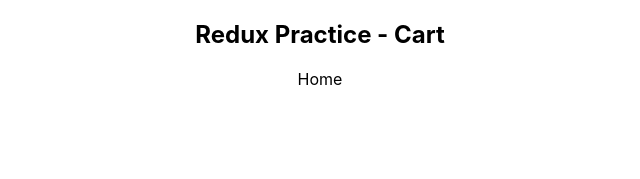
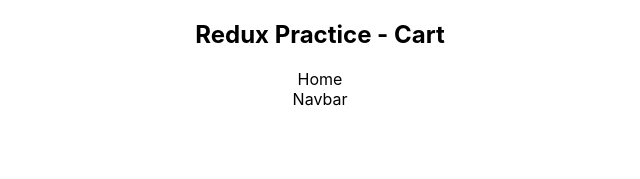
Before and after one commit to devumairazmat/redux-react, a React (Vite) app: page / in a window 1280 px wide. Shown: the top 179 px of the page, without its empty margins (320-960 px from the left). Built offline with nearby package versions, Linux system fonts and the light colour scheme.

Commit message:
Navbar & Nav Container Added

```diff
--- a/src/App.jsx
+++ b/src/App.jsx
@@ -1,10 +1,12 @@
 import "./App.css";
 import HomeContainer from "./container/HomeContainer";
+import NavbarContainer from "./container/NavbarContainer";
 function App() {
   return (
     <div className="App">
       <h2>Redux Practice - Cart</h2>
       <HomeContainer />
+      <NavbarContainer />
     </div>
   );
 }
--- /dev/null
+++ b/src/components/navbar/Navbar.jsx
@@ -0,0 +1,7 @@
+import React from "react";
+
+function Navbar() {
+  return <div>Navbar</div>;
+}
+
+export default Navbar;
--- /dev/null
+++ b/src/container/NavbarContainer.jsx
@@ -0,0 +1,2 @@
+import Navbar from "../components/navbar/Navbar";
+export default Navbar;
```
